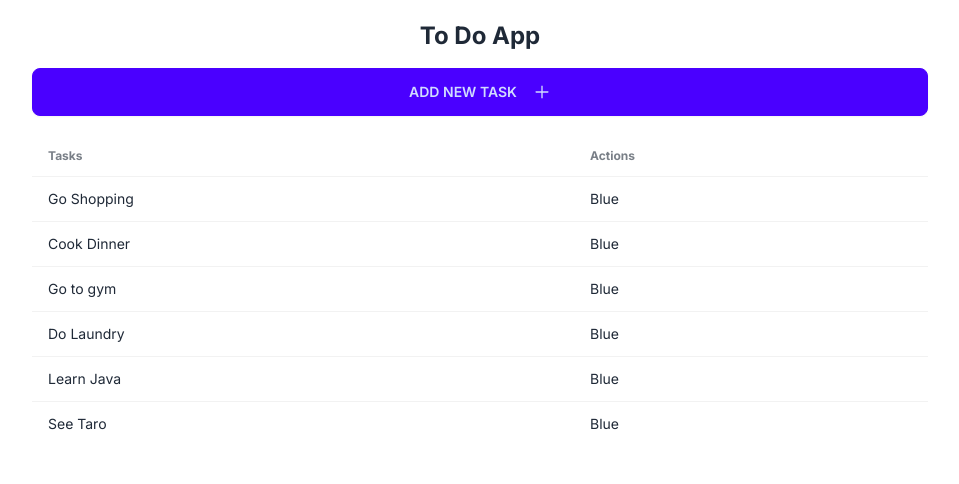
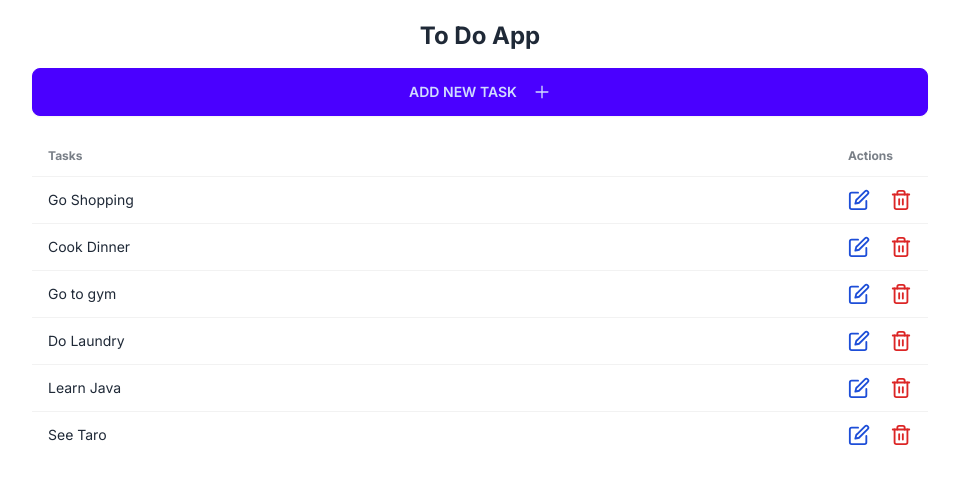
Before and after one commit to haifromkai/to-do-app, a Next.js app: page / in a window 1280 px wide. Shown: the top 484 px of the page, without its empty margins (160-1119 px from the left). Built offline with nearby package versions, Linux system fonts and the light colour scheme; data requests are answered from the project's data file.

Commit message:
Added Edit and Delete icons for each task
Need to implement modal for pop up upon click

```diff
--- a/src/app/components/Task.tsx
+++ b/src/app/components/Task.tsx
@@ -1,4 +1,5 @@
 import { ITask } from "../../../types/tasks"
+import { FiEdit, FiTrash2 } from "react-icons/fi";
 
 interface TaskProps {
     task: ITask
@@ -7,8 +8,11 @@ interface TaskProps {
 const Task: React.FC<TaskProps> = ({ task }) => {
   return (
     <tr key={task.id}>
-        <td>{task.text}</td>
-        <td>Blue</td>
+        <td className="w-full">{task.text}</td>
+        <td className="flex gap-5">
+          <FiEdit cursor="pointer" className="text-blue-700" size={22} />
+          <FiTrash2 cursor="pointer" className="text-red-600" size={22} />
+        </td>
     </tr>
   )
 }
```
